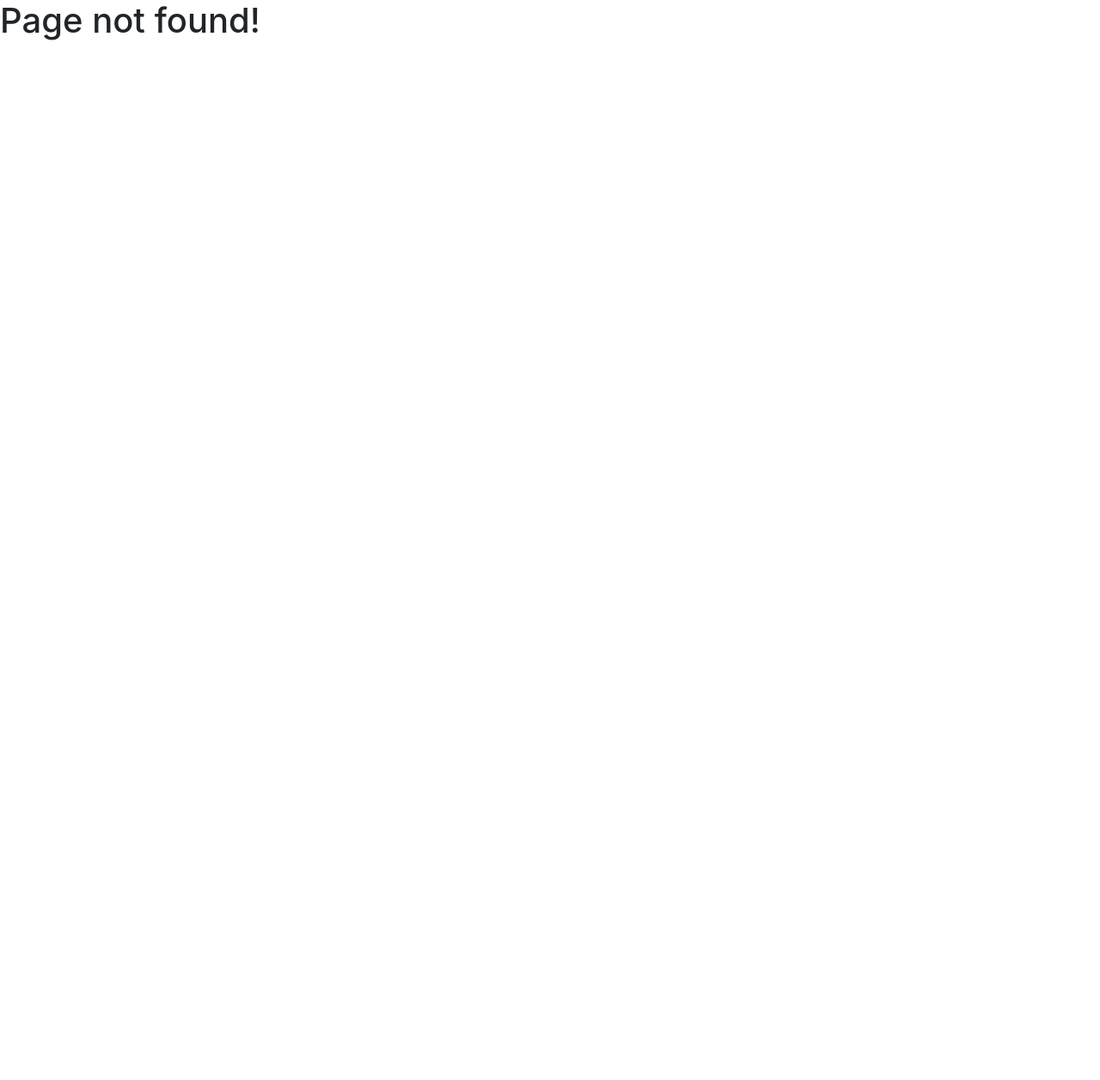
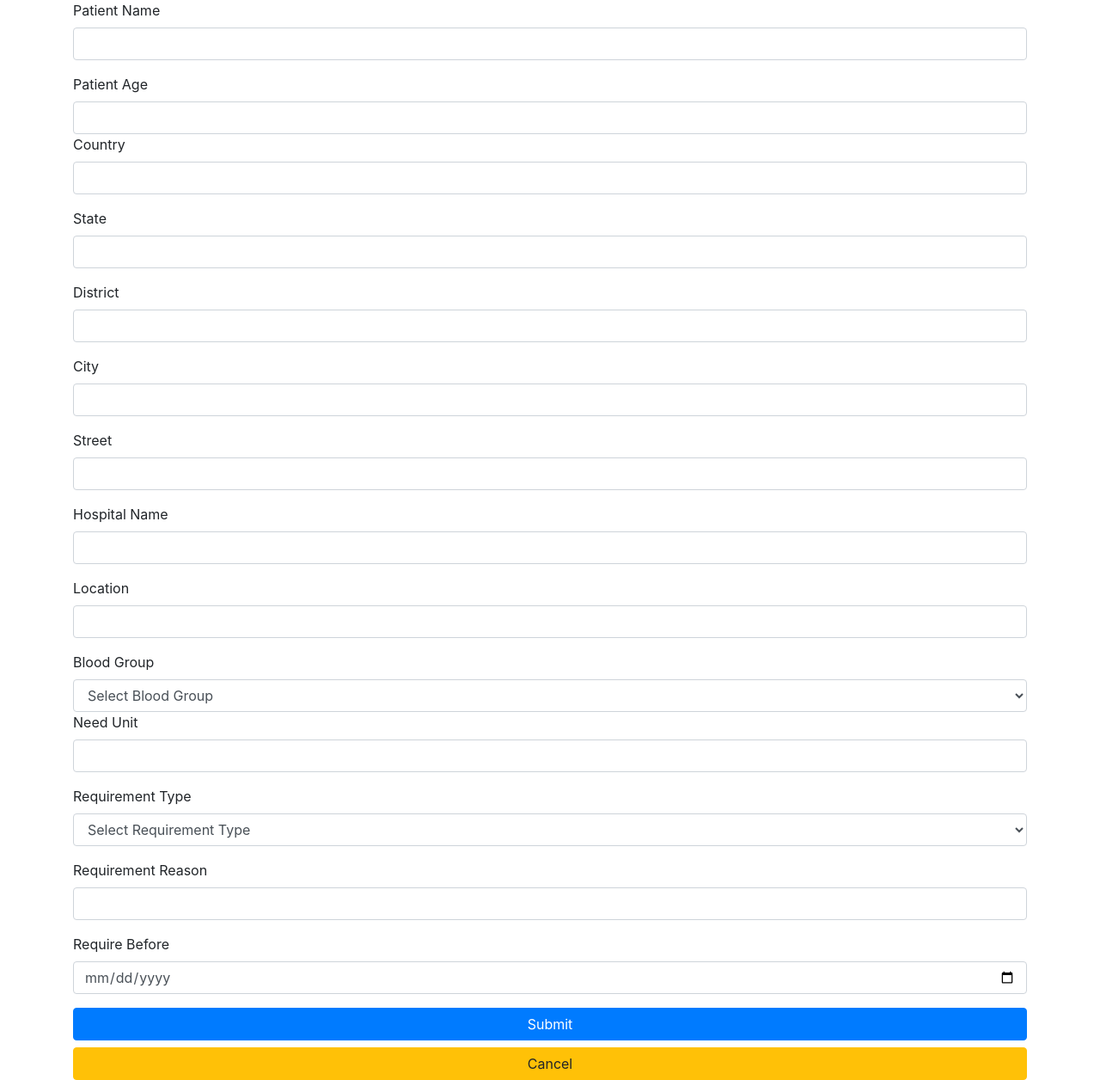
Before and after one commit to Bikash101kr/BloodDonationAppFrontend, a React (Create React App) app: page /dashboard/RequestBlood in a window 1280 px wide. Before the commit this address had no page. Shown: the whole page at 86% size. Before the commit the page ends 800 px from the top, so only its background shows below. Built offline with nearby package versions, Linux system fonts and the light colour scheme; sample sign-in values are in the browser's storage.

Commit message:
post request managed

```diff
--- a/src/App.js
+++ b/src/App.js
@@ -1,6 +1,7 @@
 import React from 'react';
 import logo from './logo.svg';
 import './App.css';
+import "../node_modules/bootstrap/dist/css/bootstrap.css";
 import 'bootstrap/dist/css/bootstrap.min.css'
 import Register from './components/Register';
 import Home from './components/Home';
@@ -11,16 +12,20 @@ import AdminDash from './components/dashboard/AdminDash';
 import AdminRoute from './components/AdminRoute';
 import Dashboard from './components/dashboard/Dashboard';
 import Profile from './components/Profile'
+import DonateBlood from './components/dashboard/DonateBlood';
+import RequestBlood from './components/dashboard/RequestBlood';
 function App() {
   return (
     <div>
 <BrowserRouter>
         <Switch>
           <Route path="/register" component={Register} />
-          {<PrivateRoute path='/dash' component={Dashboard} />}
+          <PrivateRoute path='/dash' component={Dashboard} />
           <Route path="/" exact component={Home} />
-          {<AdminRoute path='/admin' component={AdminDash} />}
-          {<AdminRoute path='/profile' component={Profile} />}
+          <AdminRoute path='/admin' component={AdminDash} />
+          <PrivateRoute path='/profile' component={Profile} />
+          <PrivateRoute path='/dashboard/DonateBlood' component={DonateBlood} />
+          <PrivateRoute path='/dashboard/RequestBlood' component={RequestBlood} />
           <Route>
             <NoMatch />
           </Route>
--- a/src/components/Login.js
+++ b/src/components/Login.js
@@ -3,6 +3,8 @@ import { Form, FormGroup, Input, Button } from 'reactstrap'
 import axios from 'axios';
 import { Redirect } from 'react-router-dom';
 import jwtDecode from 'jwt-decode';
+
+
 
 export default class Login extends Component {
     constructor(props) {
@@ -39,6 +41,7 @@ export default class Login extends Component {
             return <Redirect to='/dash' />
         }
         return (
+
             <div className='container'>
                 <Form onSubmit={this.handleSubmit}>
                     <FormGroup>
--- a/src/components/NavBar.js
+++ b/src/components/NavBar.js
@@ -10,9 +10,10 @@ import Profile from './Profile';
 export default function NavBar(props) {
 
     return (
+
         <div>
             <Navbar color='dark' dark expand='md'>
-                <Nav className='mr-auto' vertical navbar>
+                <Nav className='mr-auto'>
                     <NavItem>
                         <Link to='/dash/profile'>User Pofile</Link>
                     </NavItem>
--- a/src/components/Profile.js
+++ b/src/components/Profile.js
@@ -1,38 +1,90 @@
 import React, {Component} from 'react'
 import { Form, FormGroup, Label, Input, Button } from 'reactstrap'
 import axios from 'axios'
+import Axios from 'axios'
 
 export default class Profile extends Component{
+
     constructor(props) {
         super(props)
 
         this.state = {
+            userID: '',
+            username: '',
+            firstName: '',
+            lastName:'',
+            phone:'',
+            role:'',
             email: '',
             dateOfBirth: '',
             gender: '',
             bloodGroup: '',
-            lastDonation:''
+            lastDonation:'',
+            config: {
+                headers: { 'Authorization': localStorage.getItem('token') }
             }
         }
+    }
+    componentDidMount(){
+        Axios.get('http://localhost:3000/api/users', this.state, this.state.config)
+        .then ((res) => {
+            this.setState({
+                username: res.username,
+                firstName: res.firstName,
+                lastName: res.lastName,
+                phone: res.phone,
+                role: res.role
+
+            })
+
+        }).catch(err => console.log(err.response));
+    }
+
 
     handleChange = (event) => {
         this.setState({
             [event.target.name]: event.target.value
-        })
+        }, ( ) => console.log(this.state))
     }
 
     handleSubmit = (event) => {
         event.preventDefault();
-        axios.post('http://localhost:3000/api/Profile', this.state)
+        axios.post('http://localhost:3000/api/Profile', this.state, this.state.config )
             .then((res) => {
                 console.log(res)
             }).catch(err => console.log(err.response.data))
     }
 
-    render(){
+
+    render() {
         return(
             <div className='container'>
     <Form>
+    <FormGroup>
+    <Label for="username">Username</Label>
+        <Input name='username' type='text' edit = 'disable'
+            value={this.state.username} />
+    </FormGroup>
+    <FormGroup>
+    <Label for="firstName">First Name</Label>
+        <Input name='firstName' type='text' edit = 'disable'
+            value={this.state.firstName} />
+    </FormGroup>
+    <FormGroup>
+    <Label for="lastName">Last Name</Label>
+        <Input name='lastName' type='text' edit = 'disable'
+            value={this.state.lastName} />
+    </FormGroup>
+    <FormGroup>
+    <Label for="phone">Phone</Label>
+        <Input name='username' type='text' edit = 'disable'
+            value={this.state.phone} />
+    </FormGroup>
+    <FormGroup>
+    <Label for="role">Role</Label>
+        <Input name='role' type='text' edit = 'disable'
+            value={this.state.role} />
+    </FormGroup>
         <FormGroup>
             <Label for="email">Email</Label>
             <Input type='email' name='email' id='email'
@@ -51,18 +103,19 @@ export default class Profile extends Component{
         </FormGroup>
         <FormGroup>
             <Label for='bloodGroup'>Blood Group</Label>
-                    <Input type='select' name='bloodGroup' id='bloodGroup'>
+            <Input type='select' name='bloodGroup' id='bloodGroup'
+            value ={this.state.bloodGroup}
+            onChange={this.handleChange} >
             <option value='' >Select Blood Group </option>
-                    <option value=''>A+</option>
-                    <option value=''>B+</option>
-                    <option value=''>AB+</option>
-                    <option value=''>O+</option>
-                    <option value=''>A-</option>
-                    <option value=''>B-</option>
-                    <option value=''>AB-</option>
-                    <option value=''>O-</option>
-                    value ={this.state.bloodGroup}
-                    onChange={this.handleChange}
+            <option value='A+'>A+</option>
+            <option value='B+'>B+</option>
+            <option value='AB+'>AB+</option>
+            <option value='O+'>O+</option>
+            <option value='A-'>A-</option>
+            <option value='B-'>B-</option>
+            <option value='AB-'>AB-</option>
+            <option value='O-'>O-</option>
+
             </Input>
 
         </FormGroup>
@@ -77,14 +130,15 @@ export default class Profile extends Component{
 
         <FormGroup>
         <Label for='gender'>Gender</Label>
-                <Input type='select' id='gender'
+        <Input type='select' name= 'gender' id='gender'
+        value ={this.state.gender}
+        onChange={this.handleChange}
         >
             <option value=''>Select Gender</option>
-                    <option value=''>male</option>
-                    <option value=''>female</option>
-                    <option value=''>other</option>
-                    value ={this.state.email}
-                    onChange={this.handleChange}
+            <option value='male'>male</option>
+            <option value='female'>female</option>
+            <option value='other'>other</option>
+
 
         </Input>
     </FormGroup>
@@ -93,6 +147,7 @@ export default class Profile extends Component{
         <Button block color='warning' onClick={() => this.props.history.push('/')}>Cancel</Button>
     </Form>
 </div>
+
     )
 }
 
--- a/src/components/dashboard/DonateBlood.js
+++ b/src/components/dashboard/DonateBlood.js
@@ -4,7 +4,36 @@ import axios from 'axios'
 
 export default class DonateBlood extends Component{
 
+   constructor(props) {
+        super(props)
 
+        this.state = {
+            weight: '',
+            country: '',
+            state: '',
+            district: '',
+            city: '',
+            street: '',
+            location: '',
+            status: '',
+            config: {
+                headers: { 'Authorization': localStorage.getItem('token') }
+            }
+        }
+    }
+    handleChange = (event) => {
+        this.setState({
+            [event.target.name]: event.target.value
+
+        }, ( ) => console.log(this.state))
+    }
+    handleSubmit = (event) => {
+        event.preventDefault();
+        axios.post('http://localhost:3000/api/DonateBlood', this.state,this.state.config)
+            .then((res) => {
+                console.log(res)
+            }).catch(err => console.log(err.response.data))
+    }
     render(){
         return(
             <div className='container'>
@@ -12,42 +41,63 @@ export default class DonateBlood extends Component{
                 <FormGroup>
                     <Label for="weight">Weight (in kg)</Label>
                     <Input type='number' name='weight' id='weight'
+                    value ={this.state.weight}
+                    onChange={this.handleChange}
                          />
                 </FormGroup>
                 <FormGroup>
                     <Label for='country'>Country</Label>
                     <Input type='text' name='country' id='country'
+                    value ={this.state.country}
+                    onChange={this.handleChange}
+                    />
+                </FormGroup>
+                <FormGroup>
+                    <Label for='state'>State</Label>
+                    <Input type='text' name='state' id='state'
+                    value ={this.state.state}
+                    onChange={this.handleChange}
                     />
                 </FormGroup>
                 <FormGroup>
                     <Label for='district'>District</Label>
                     <Input type='text' name='district' id='district'
+                    value ={this.state.district}
+                    onChange={this.handleChange}
                     />
                 </FormGroup>
                 <FormGroup>
                     <Label for='city'>City</Label>
                     <Input type='text' name='city' id='city'
+                 value ={this.state.city}
+                 onChange={this.handleChange}
                     />
                     </FormGroup>
                     <FormGroup>
                     <Label for='street'>Street</Label>
                     <Input type='text' name='street' id='street'
+                    value ={this.state.street}
+                    onChange={this.handleChange}
                     />
 
                 </FormGroup>
                 <FormGroup>
                     <Label for='location'>Location</Label>
                     <Input type='text' name='location' id='location'
-                         />
+                        value ={this.state.location}
+                        onChange={this.handleChange}
+                        />
                     </FormGroup>
 
                 <FormGroup>
                 <Label for='status'>Status</Label>
-                <Input type='select' id='status'>
+                <Input type='select' name='status' id='status'
+                value ={this.state.status}
+                onChange={this.handleChange} >
                     <option value=''>Blood Status</option>
-                    <option value=''>used</option>
-                    <option value=''>on the way</option>
-                    <option value=''>stocked on blood bank</option>
+                    <option value='used'>used</option>
+                    <option value='on the way'>on the way</option>
+                    <option value='stocked on blood bank'>stocked on blood bank</option>
                 </Input>
             </FormGroup>
 
--- a/src/components/dashboard/RequestBlood.js
+++ b/src/components/dashboard/RequestBlood.js
@@ -3,7 +3,42 @@ import { Form, FormGroup, Label, Input, Button } from 'reactstrap'
 import axios from 'axios'
 
 export default class RequestBlood extends Component{
+    constructor(props) {
+        super(props)
 
+        this.state = {
+            patientName: '',
+            patientAge: '',
+            bloodGroup:'',
+            country: '',
+            state: '',
+            district: '',
+            City: '',
+            street: '',
+            hospitalName:'',
+            location: '',
+            needUnit: '',
+            requirement:'',
+            requirementReason:'',
+            requireBefore:'',
+            config: {
+                headers: { 'Authorization': localStorage.getItem('token') }
+            }
+        }
+    }
+    handleChange = (event) => {
+        this.setState({
+            [event.target.name]: event.target.value
+        })
+    }
+    handleSubmit = (event) => {
+        event.preventDefault();
+        axios.post('http://localhost:3000/api/RequestBlood', this.state, this.state.config)
+            .then((res) => {
+                console.log(res)
+            }).catch(err => console.log(err.response.data));
+
+    }
 
     render(){
         return(
@@ -12,31 +47,50 @@ export default class RequestBlood extends Component{
                 <FormGroup>
                     <Label for="patientName">Patient Name</Label>
                     <Input type='text' name='patientName' id='patientName'
+                     value ={this.state.patientName}
+                     onChange={this.handleChange}
                      />
                 </FormGroup>
                 <FormGroup>
                     <Label for='patientAge'>Patient Age </Label>
                     <Input type='text' name='patientAge' id='patientAge'
+                     value ={this.state.patientAge}
+                     onChange={this.handleChange}
 
                     />
                      <FormGroup>
                     <Label for='country'>Country</Label>
                     <Input type='text' name='country' id='country'
+                     value ={this.state.country}
+                     onChange={this.handleChange}
+                    />
+                </FormGroup>
+                <FormGroup>
+                    <Label for='state'>State</Label>
+                    <Input type='text' name='state' id='state'
+                     value ={this.state.state}
+                     onChange={this.handleChange}
                     />
                 </FormGroup>
                 <FormGroup>
                     <Label for='district'>District</Label>
                     <Input type='text' name='district' id='district'
+                     value ={this.state.district}
+                     onChange={this.handleChange}
                     />
                 </FormGroup>
                 <FormGroup>
                     <Label for='city'>City</Label>
                     <Input type='text' name='city' id='city'
+                     value ={this.state.city}
+                     onChange={this.handleChange}
                     />
                     </FormGroup>
                     <FormGroup>
                     <Label for='street'>Street</Label>
                     <Input type='text' name='street' id='street'
+                     value ={this.state.street}
+                     onChange={this.handleChange}
                     />
 
                 </FormGroup>
@@ -44,47 +98,67 @@ export default class RequestBlood extends Component{
                     <FormGroup>
                     <Label for='hospitalName'>Hospital Name</Label>
                     <Input type='text' name='hospitalName' id='hospitalName'
+                     value ={this.state.hospitalName}
+                     onChange={this.handleChange}
                     />
 
                 </FormGroup>
                 <FormGroup>
                     <Label for='location'>Location</Label>
                     <Input type='text' name='location' id='location'
+                     value ={this.state.location}
+                     onChange={this.handleChange}
                          />
                     </FormGroup>
             <FormGroup>
             <Label for='bloodGroup'>Blood Group</Label>
-                    <Input type='select' name='bloodGroup' id='bloodGroup'>
+            <Input type='select' name='bloodGroup' id='bloodGroup'
+            value ={this.state.bloodGroup}
+            onChange={this.handleChange} >
             <option value='' >Select Blood Group </option>
-                    <option value=''>A+</option>
-                    <option value=''>B+</option>
-                    <option value=''>AB+</option>
-                    <option value=''>O+</option>
-                    <option value=''>A-</option>
-                    <option value=''>B-</option>
-                    <option value=''>AB-</option>
-                    <option value=''>O-</option>
+            <option value='A+'>A+</option>
+            <option value='B+'>B+</option>
+            <option value='AB+'>AB+</option>
+            <option value='O+'>O+</option>
+            <option value='A-'>A-</option>
+            <option value='B-'>B-</option>
+            <option value='AB-'>AB-</option>
+            <option value='O-'>O-</option>
+
             </Input>
+            <FormGroup>
+                    <Label for='needUnit'>Need Unit</Label>
+                    <Input type='text' name='needUnit' id='needUnit'
+                     value ={this.state.needUnit}
+                     onChange={this.handleChange}
+                    />
+                </FormGroup>
 
         </FormGroup>
                 <FormGroup>
                 <Label for='requirement'>Requirement Type</Label>
-                <Input type='select' id='requirement'
+                <Input type='select' name='requirement' id='requirement'
+                value ={this.state.requirement}
+                onChange={this.handleChange}
                 >
                     <option value=''>Select Requirement Type</option>
-                    <option value=''>fresh</option>
-                    <option value=''>stored</option>
-                    <option value=''>any of above</option>
+                    <option value='fresh'>fresh</option>
+                    <option value='stored'>stored</option>
+                    <option value='any of above'>any of above</option>
                 </Input>
             </FormGroup>
                 <FormGroup>
                     <Label for='requirementReason'>Requirement Reason</Label>
                     <Input type='text' name='requirementReason' id='requirementReason'
+                     value ={this.state.requirementReason}
+                     onChange={this.handleChange}
                      />
                     </FormGroup>
                     <FormGroup>
                     <Label for='requireBefore'>Require Before</Label>
                     <Input type='date' name='requireBefore' id='requireBefore'
+                     value ={this.state.requireBefore}
+                     onChange={this.handleChange}
                          />
                     </FormGroup>
 
--- /dev/null
+++ b/src/config.js
@@ -0,0 +1,3 @@
+module.exports = {
+    url: 'http://localhost:3000/'
+}
```
Lines whose indentation alone changed are shown as unchanged.
